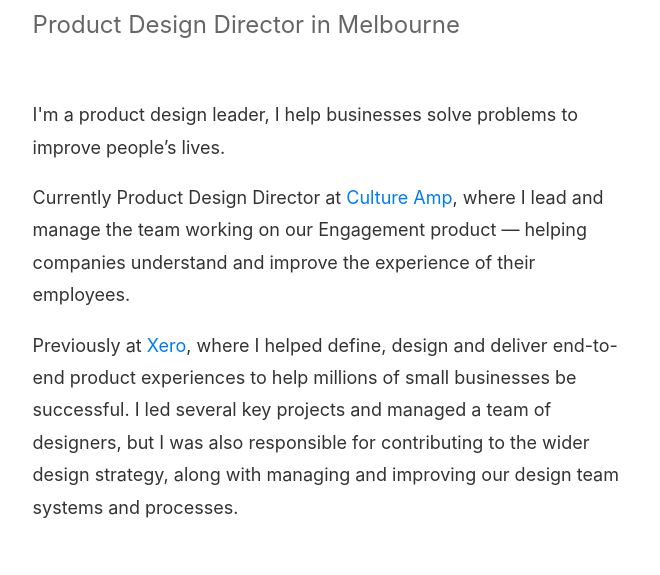
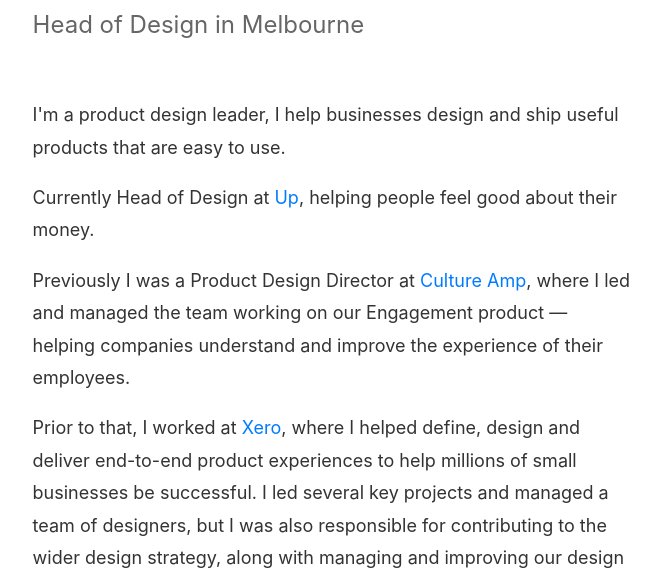
Before and after one commit to sylvainlafitte/Portfolio, a plain HTML site: page index.html in a window 1280 px wide. Shown: the part 212-787 px from the top of the page, without its empty margins (121-781 px from the left). Drawn offline with Linux system fonts and the light colour scheme.

Commit message:
Up update

```diff
--- a/index.html
+++ b/index.html
@@ -22,13 +22,14 @@
 <body>
 	<div class="hero">
 		<h1 class="animated fadeInDown delay1">Sylvain Lafitte</h1>
-		<h2 class="animated fadeInDown delay2">Product Design Director in Melbourne</h2>
+		<h2 class="animated fadeInDown delay2">Head of Design in Melbourne</h2>
 	</div>
 
 	<div class="main animated fadeInDownSmall delay3">
-		<p>I'm a product design leader, I help businesses solve problems to improve people’s lives.</p>
-		<p>Currently Product Design Director at <a href="https://www.cultureamp.com/">Culture Amp</a>, where I lead and manage the team working on our Engagement product — helping companies understand and improve the experience of their employees.</p>
-		<p>Previously at <a href="http://xero.com">Xero</a>, where I helped define, design and deliver end-to-end product experiences to help millions of small businesses be successful. I led several key projects and managed a team of designers, but I was also responsible for contributing to the wider design strategy, along with managing and improving our design team systems and processes.</p>
+		<p>I'm a product design leader, I help businesses design and ship useful products that are easy to use.</p>
+		<p>Currently Head of Design at <a href="https://up.com.au/">Up</a>, helping people feel good about their money.
+		<p>Previously I was a Product Design Director at <a href="https://www.cultureamp.com/">Culture Amp</a>, where I led and managed the team working on our Engagement product — helping companies understand and improve the experience of their employees.</p>
+		<p>Prior to that, I worked at <a href="http://xero.com">Xero</a>, where I helped define, design and deliver end-to-end product experiences to help millions of small businesses be successful. I led several key projects and managed a team of designers, but I was also responsible for contributing to the wider design strategy, along with managing and improving our design team systems and processes.</p>
 	</div>
 
 	<div class="footer animated fadeInDown delay4">
```
